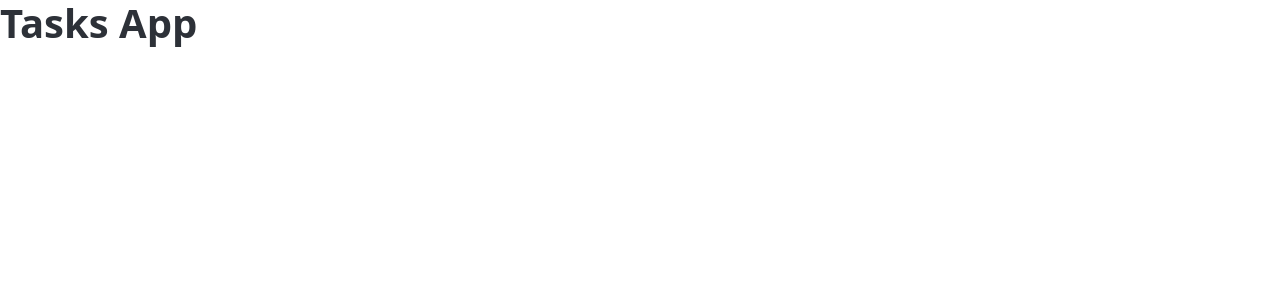
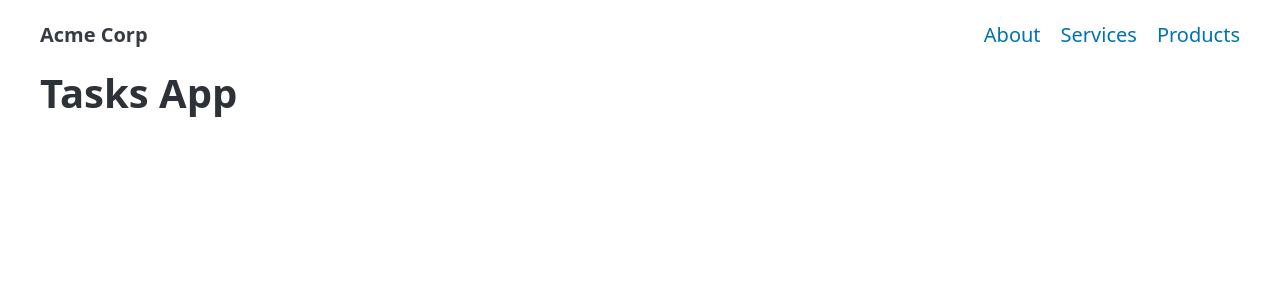
Before and after one commit to ThomasCode92/tasks-app-nuxt, a Nuxt app: page / in a window 1280 px wide. Shown: the top 300 px of the page. Built offline with nearby package versions, Linux system fonts and the light colour scheme.

Commit message:
Layouts & Pages

```diff
--- a/app.vue
+++ b/app.vue
@@ -1,3 +1,5 @@
 <template>
-  <div><h1>Tasks App</h1></div>
+  <NuxtLayout>
+    <NuxtPage />
+  </NuxtLayout>
 </template>
--- /dev/null
+++ b/layouts/default.vue
@@ -0,0 +1,17 @@
+<template>
+  <div>
+    <nav class="container">
+      <ul>
+        <li><strong>Acme Corp</strong></li>
+      </ul>
+      <ul>
+        <li><a href="#">About</a></li>
+        <li><a href="#">Services</a></li>
+        <li><a href="#">Products</a></li>
+      </ul>
+    </nav>
+    <main class="container">
+      <slot />
+    </main>
+  </div>
+</template>
--- /dev/null
+++ b/pages/index.vue
@@ -0,0 +1,3 @@
+<template>
+  <h1>Tasks App</h1>
+</template>
```
